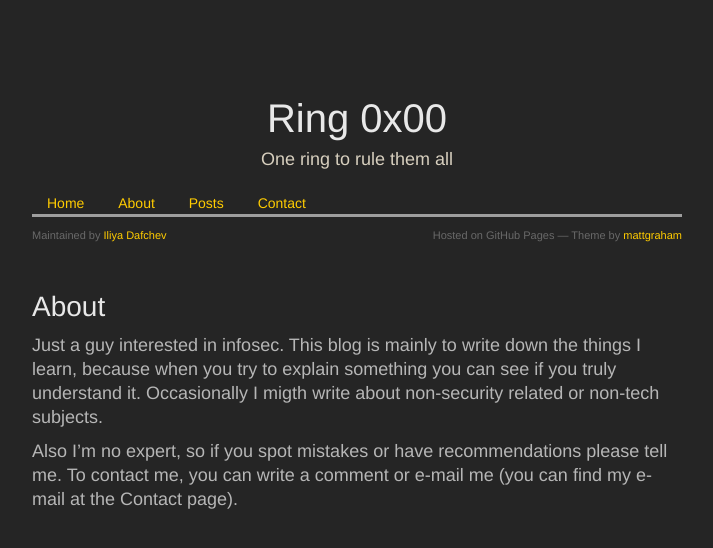
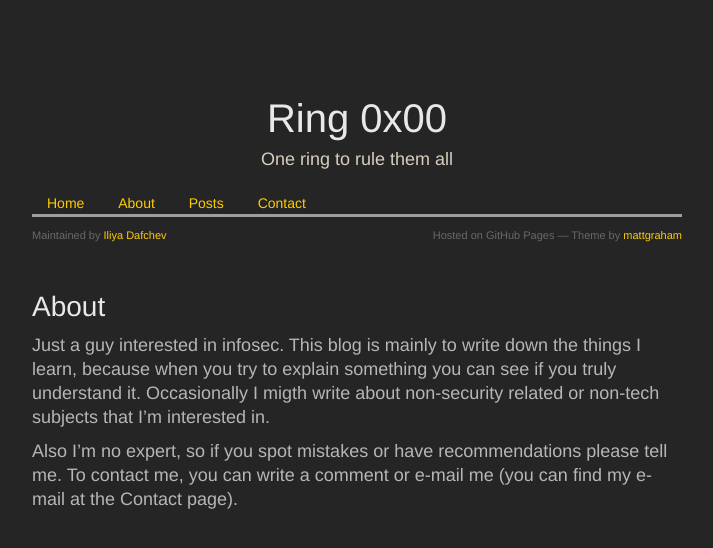
Before and after one commit to idafchev/idafchev.github.io, a Jekyll site: the page built from about.md, in a window 1280 px wide. Shown: the top 548 px of the page, without its empty margins (283-996 px from the left). Built offline with Jekyll 4.4.1, drawn with Linux system fonts in a browser that asks for light colours; nearby versions of some CDN libraries; some web fonts are replaced.

Commit message:
Update about.md

```diff
--- a/about.md
+++ b/about.md
@@ -2,6 +2,6 @@
 layout: page
 title: About
 ---
-### Just a guy interested in infosec. This blog is mainly to write down the things I learn, because when you try to explain something you can see if you truly understand it. Occasionally I migth write about non-security related or non-tech subjects.
+### Just a guy interested in infosec. This blog is mainly to write down the things I learn, because when you try to explain something you can see if you truly understand it. Occasionally I migth write about non-security related or non-tech subjects that I'm interested in.
 
 ### Also I'm no expert, so if you spot mistakes or have recommendations please tell me. To contact me, you can write a comment or e-mail me (you can find my e-mail at the Contact page).
```
